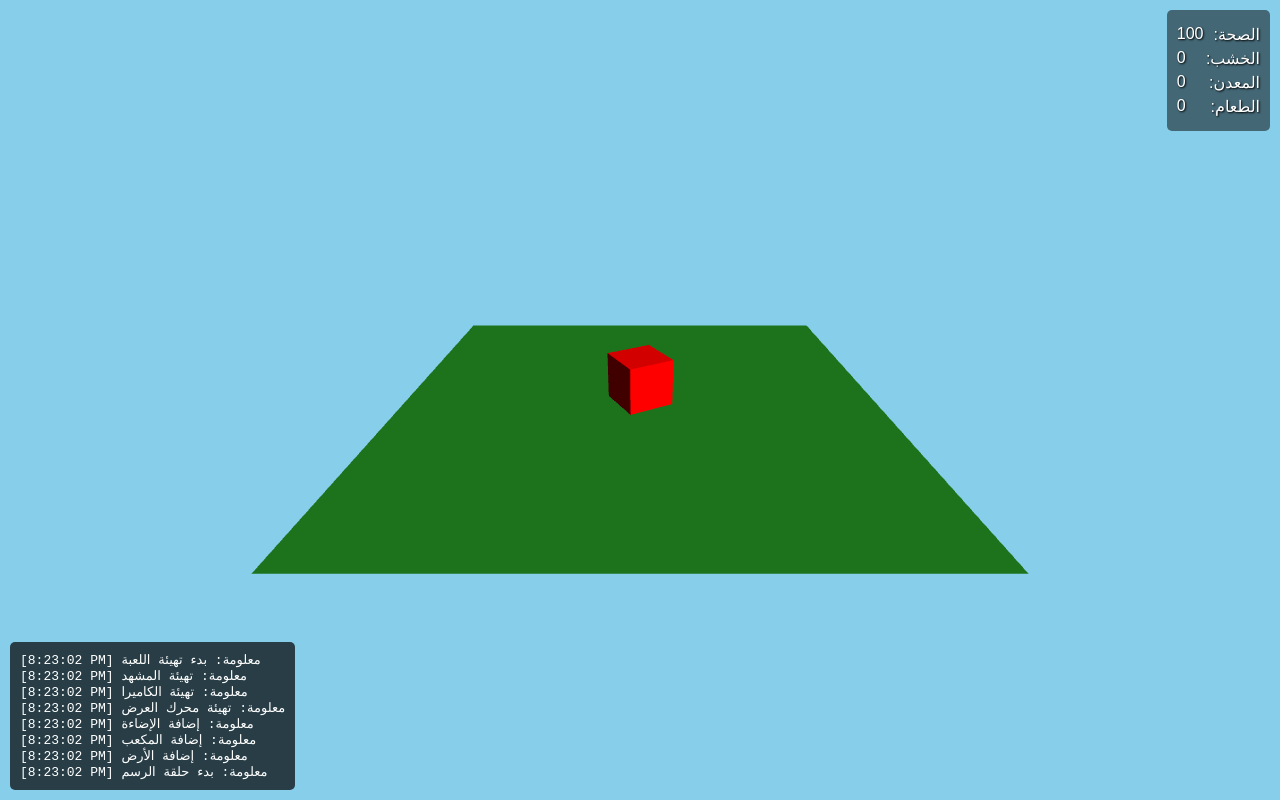
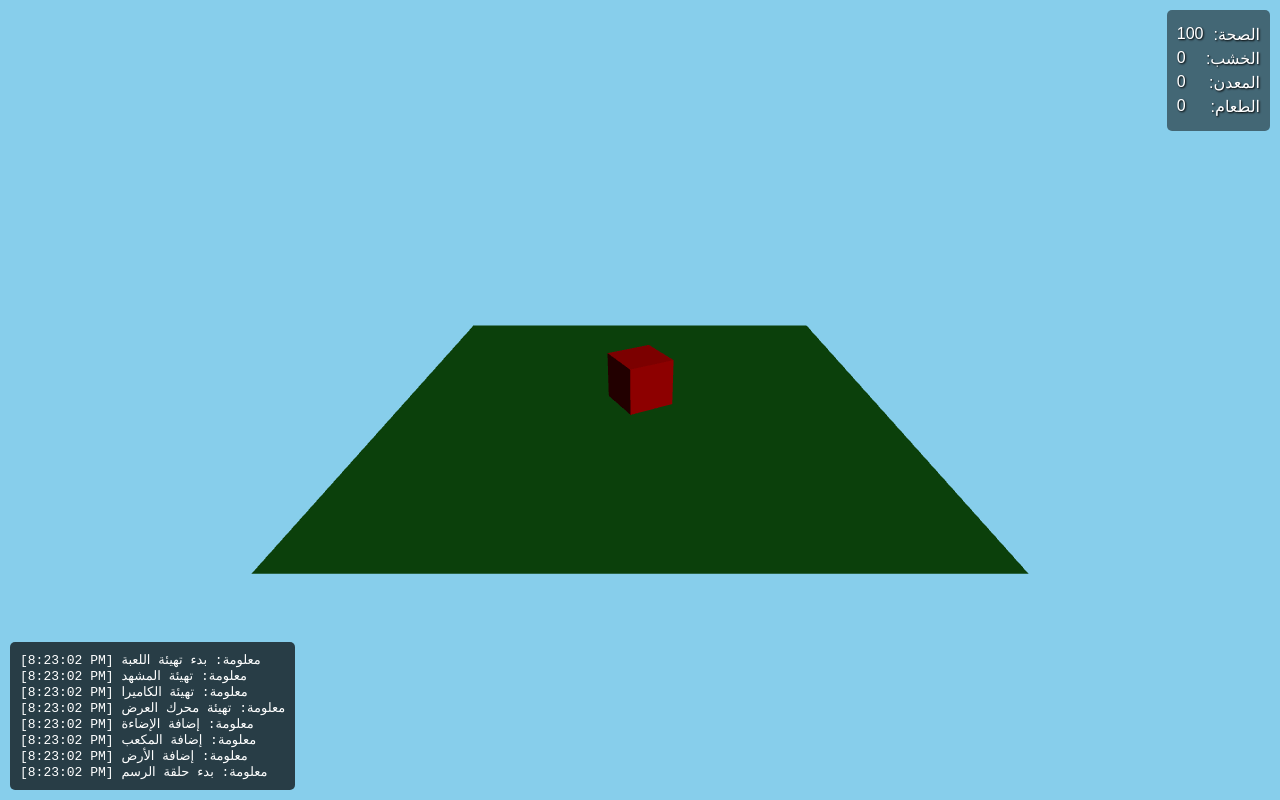
Before and after one commit to royyn1/baqaa-survival, a website: page index.html in a window 1280 px wide. Drawn offline with nearby package versions, Linux system fonts and the light colour scheme; animation ran at ten frames a second.

Commit message:
تحديث Three.js وإضافة فحص دعم WebGL

```diff
--- a/index.html
+++ b/index.html
@@ -6,7 +6,7 @@
     <title>لعبة البقاء - Baqaa Survival</title>
 
     <!-- تحميل Three.js من CDN -->
-    <script src="https://cdnjs.cloudflare.com/ajax/libs/three.js/r128/three.min.js"></script>
+    <script src="https://cdnjs.cloudflare.com/ajax/libs/three.js/r159/three.min.js"></script>
 
     <style>
         * { margin: 0; padding: 0; box-sizing: border-box; }
@@ -200,6 +200,25 @@
             throw new Error('Three.js not loaded');
         }
 
+        // فحص دعم WebGL
+        try {
+            const canvas = document.createElement('canvas');
+            const gl = canvas.getContext('webgl') || canvas.getContext('experimental-webgl');
+            if (!gl) {
+                logger.logError({
+                    message: 'متصفحك لا يدعم WebGL. يرجى استخدام متصفح حديث.',
+                    source: 'initialization'
+                });
+                throw new Error('WebGL not supported');
+            }
+        } catch (e) {
+            logger.logError({
+                message: 'حدث خطأ أثناء فحص دعم WebGL',
+                error: e
+            });
+            throw e;
+        }
+
         try {
             logger.logInfo('بدء تهيئة اللعبة');
 
```
